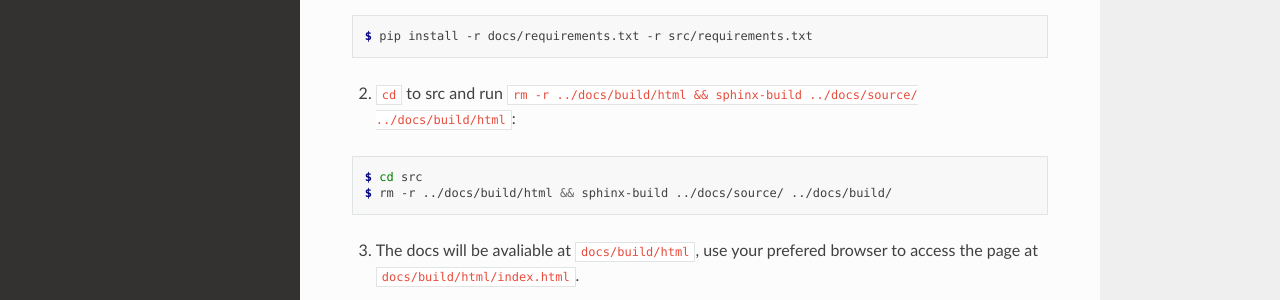
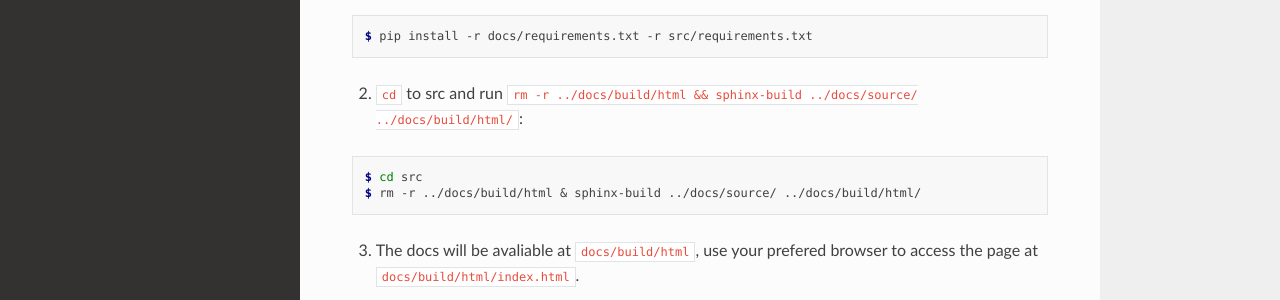
Before and after one commit to Clube-de-Programacao-IFPAR/solucoes-obi-ifpar-back, a Sphinx documentation site: the page built from docs/source/index.rst, in a window 1280 px wide and 967 px high. Shown: the part 489-789 px from the top of the window. Built offline with Sphinx 7.4.7 and the Read the Docs theme 3.1.0, drawn with Linux system fonts in a browser that asks for light colours; pages that are not in the unit, such as notebooks, are missing from menus.

Commit message:
fix: docs

```diff
--- a/docs/source/index.rst
+++ b/docs/source/index.rst
@@ -29,11 +29,11 @@ dependencies at src/requirements.txt with pip:
 
    $ pip install -r docs/requirements.txt -r src/requirements.txt
 
-2. ``cd`` to src and run ``rm -r ../docs/build/html && sphinx-build ../docs/source/ ../docs/build/html``:
+2. ``cd`` to src and run ``rm -r ../docs/build/html && sphinx-build ../docs/source/ ../docs/build/html/``:
 
 .. code-block:: console
 
    $ cd src
-   $ rm -r ../docs/build/html && sphinx-build ../docs/source/ ../docs/build/
+   $ rm -r ../docs/build/html & sphinx-build ../docs/source/ ../docs/build/html/
 
 3. The docs will be avaliable at ``docs/build/html``, use your prefered browser to access the page at ``docs/build/html/index.html``.
```
